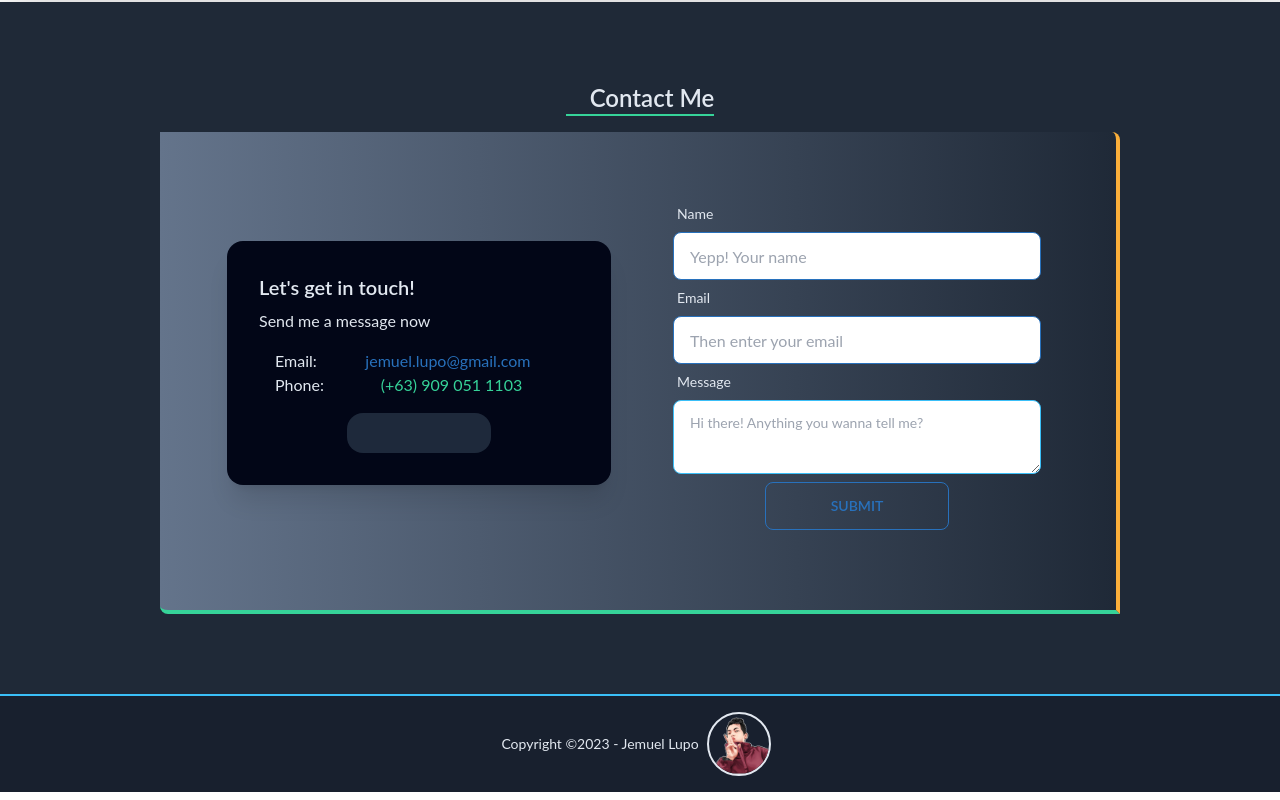
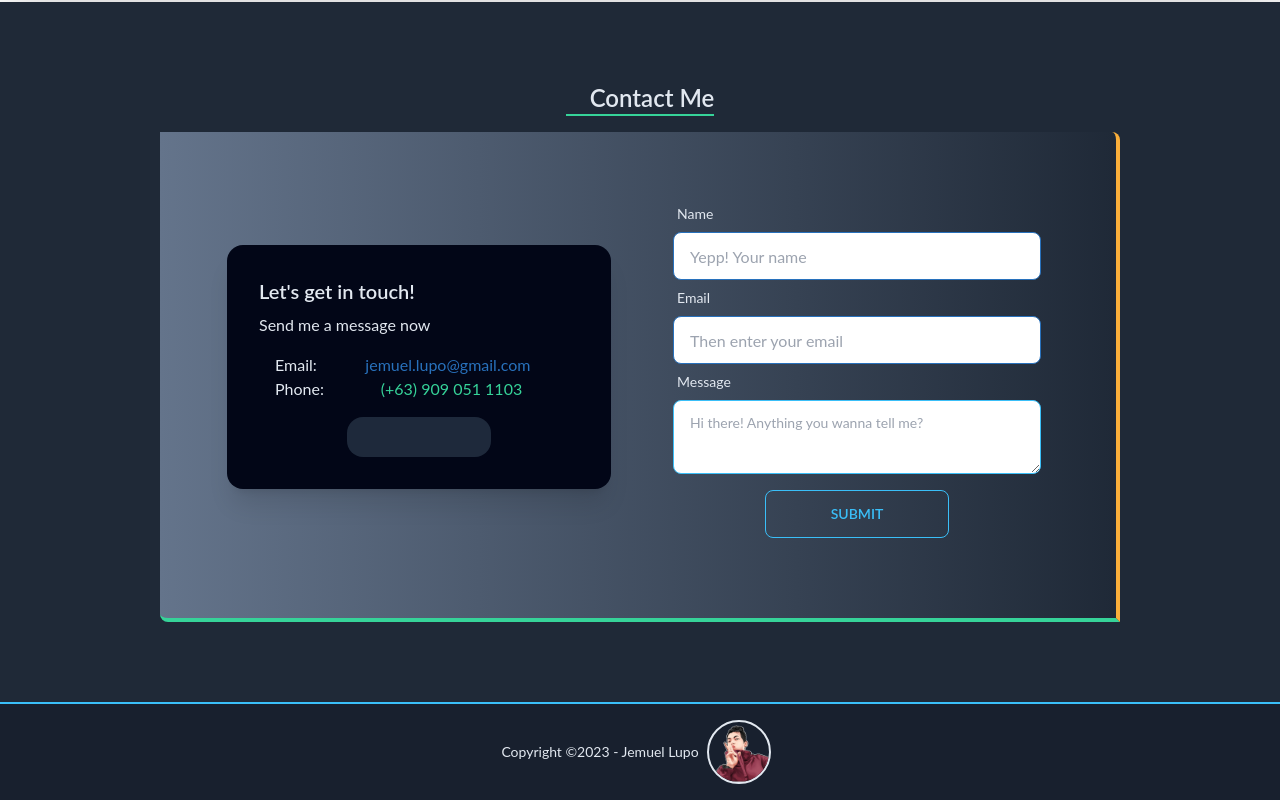
Before and after one commit to Jemsukie/react-portfolio, a React (Create React App) app: page / in a window 1280 px wide. Shown: the part 2020-2820 px from the top of the page. Built offline with nearby package versions, Linux system fonts and the light colour scheme; some icons are missing.

Commit message:
feat(): update submit button ui

```diff
--- a/src/components/Contact/Contact.jsx
+++ b/src/components/Contact/Contact.jsx
@@ -164,8 +164,8 @@ const Form = () => {
             >
             </textarea>
 
-            <div className="flex justify-center mt-2">
-                <input type="submit" className="btn btn-outline btn-primary w-1/2" />
+            <div className="flex justify-center mt-4">
+                <input type="submit" className="btn btn-outline btn-info w-1/2" />
             </div>
         </form>)
 }
--- a/src/components/Footer/Footer.jsx
+++ b/src/components/Footer/Footer.jsx
@@ -9,7 +9,7 @@ const Footer = () => {
                 <p>Copyright ©2023 - Jemuel Lupo</p>
                 <div className="avatar mr-2">
                     <div className="w-16 rounded-full border-slate-200 border-2">
-                        <img src={hero} alt="No img" />
+                        <a href="#home"><img src={hero} alt="No img" /></a>
                     </div>
                 </div>
             </div>
```
